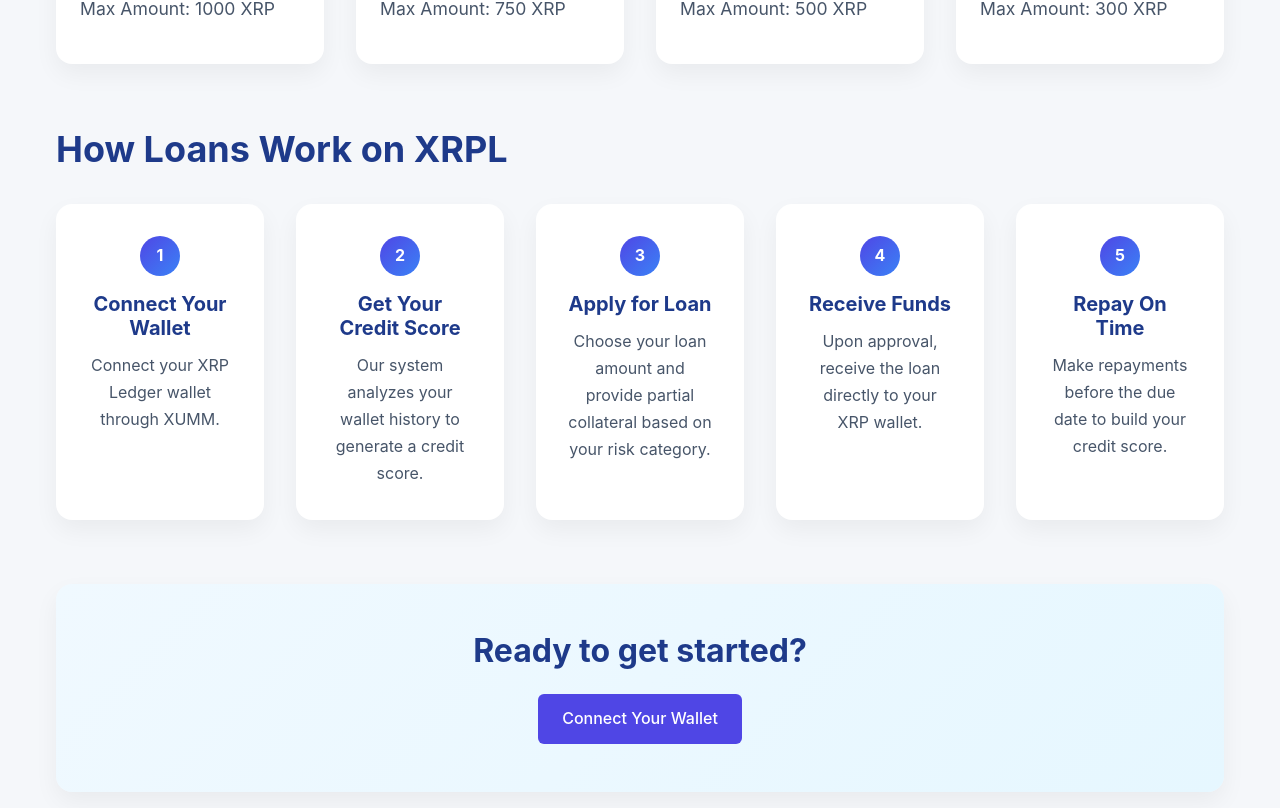
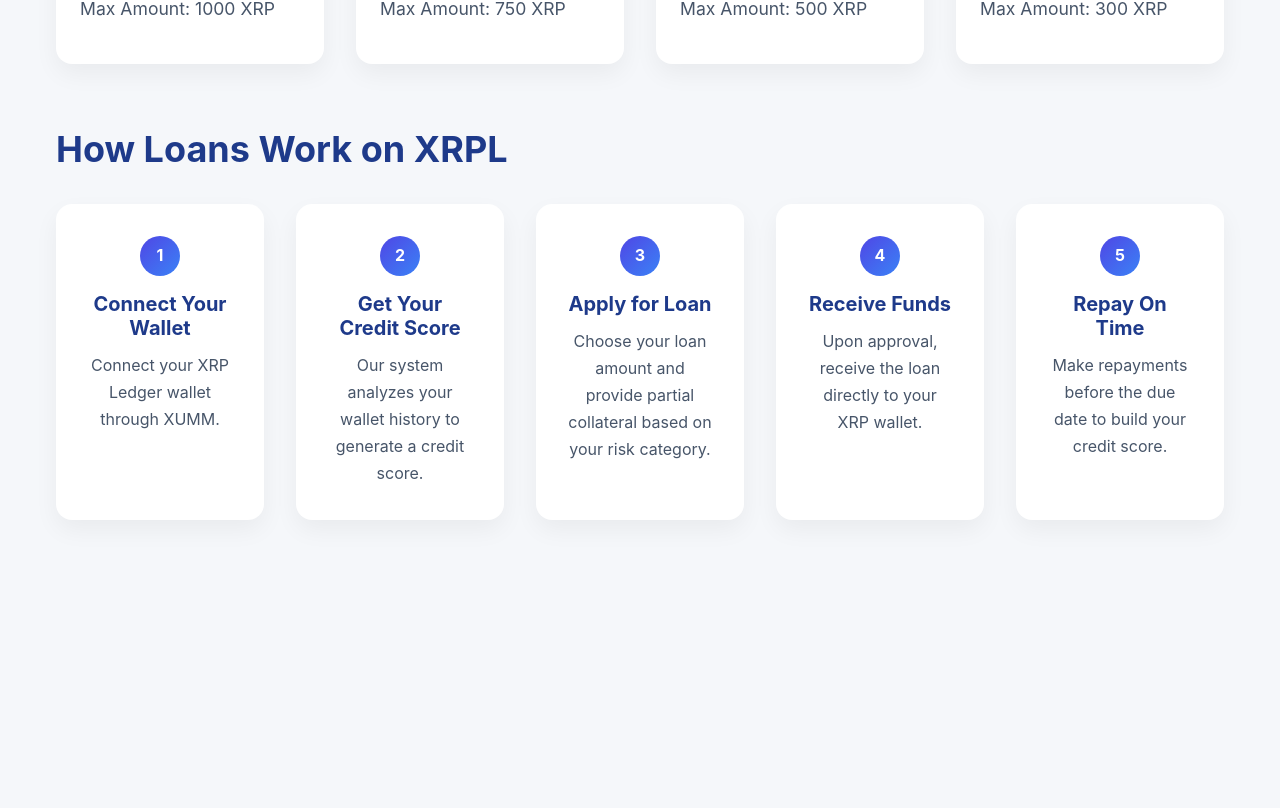
Before and after one commit to siyasiyasiya/xrpl-lending-platform, a React (Create React App) app in the folder frontend/: page /how-it-works in a window 1280 px wide. Shown: the part 1764-2572 px from the top of the page. After the commit the page ends 2364 px from the top, so only its background shows below. Built offline with nearby package versions, Linux system fonts and the light colour scheme; no server answers.

Commit message:
removed button

```diff
--- a/frontend/src/pages/HowItWorksPage.js
+++ b/frontend/src/pages/HowItWorksPage.js
@@ -12,11 +12,6 @@
       </div>
 
       <UndercollateralizedInfo />
-
-      <div className="cta-container">
-        <h2>Ready to get started?</h2>
-        <Link to="/" className="btn">Connect Your Wallet</Link>
-      </div>
     </div>
   );
 };
```
